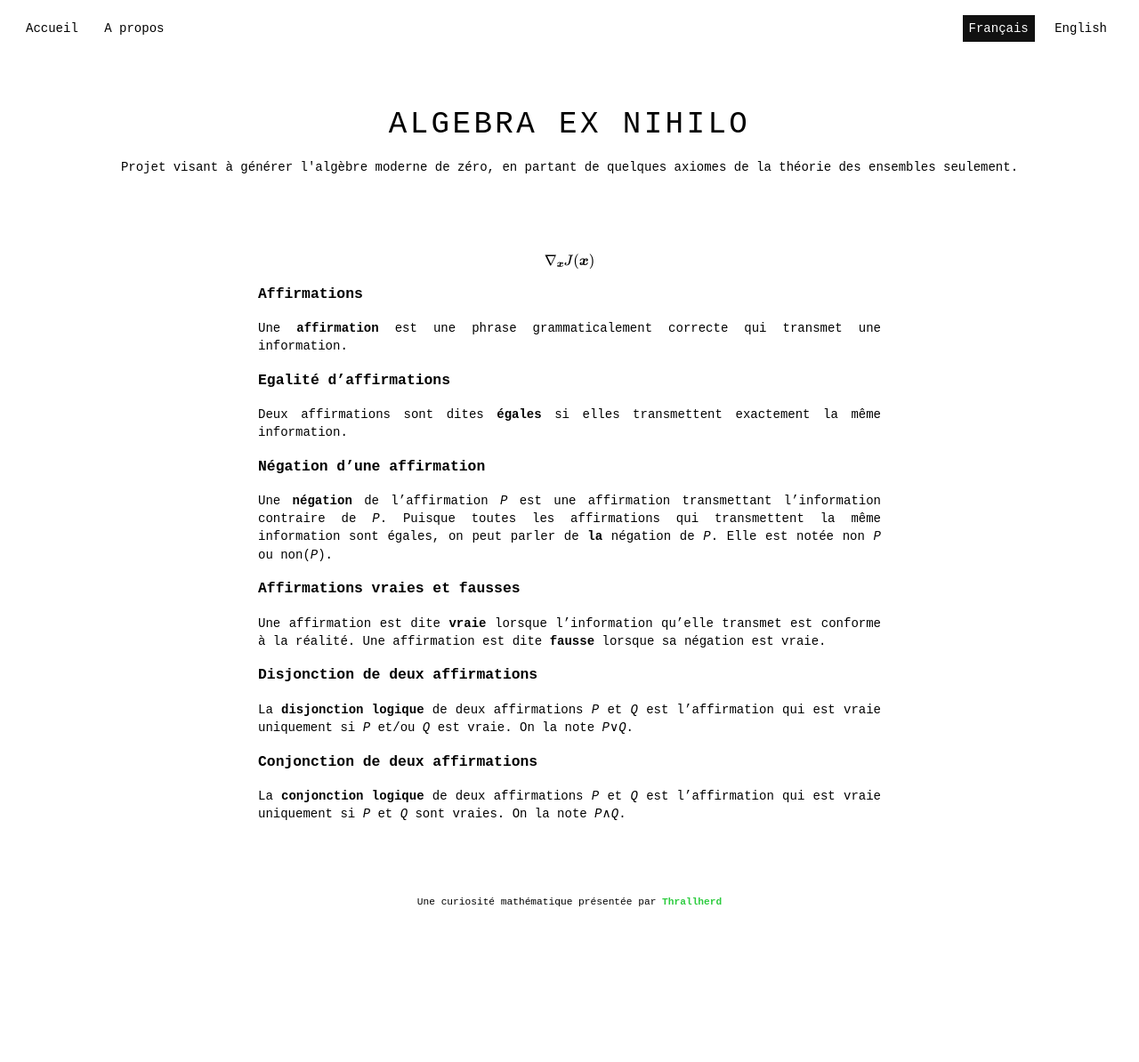
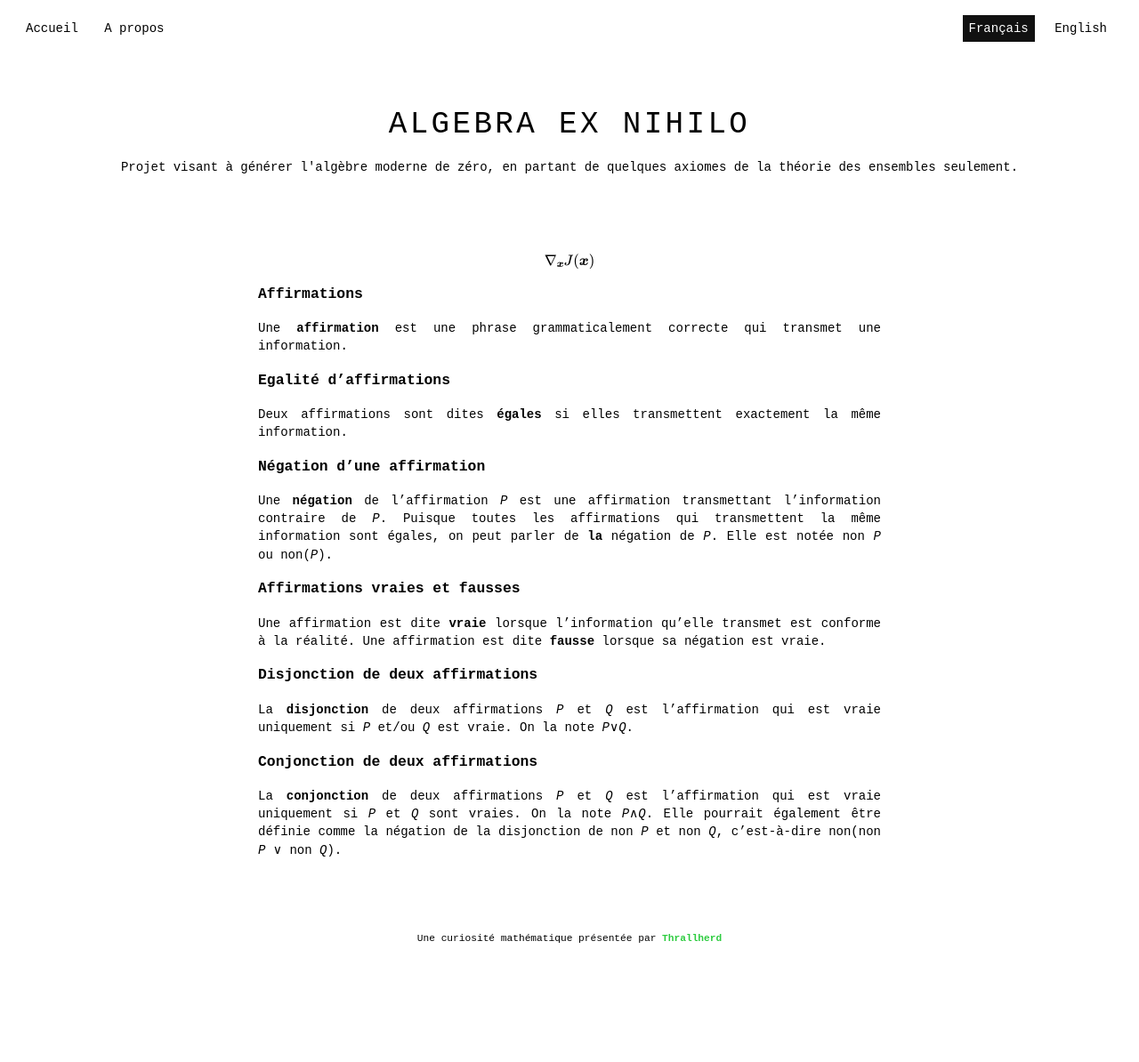
Before and after one commit to Thrallherd/AlgebraExNihilo, a Jekyll site: the page built from basic_def.md, in a window 1280 px wide. Shown: the whole page at 89% size. Built offline with Jekyll 4.4.1, drawn with Linux system fonts in a browser that asks for light colours; formulas are drawn with MathJax 3; before the commit the page ends 1154 px from its top, so only the background shows below that.

Commit message:
Update basic_def.md

```diff
--- a/basic_def.md
+++ b/basic_def.md
@@ -22,7 +22,7 @@ Une **négation** de l'affirmation _P_ est une affirmation transmettant l'inform
 Une affirmation est dite **vraie** lorsque l'information qu'elle transmet est conforme à la réalité. Une affirmation est dite **fausse** lorsque sa négation est vraie.
 
 ### Disjonction de deux affirmations
-La **disjonction logique** de deux affirmations _P_ et _Q_ est l'affirmation qui est vraie uniquement si _P_ et/ou _Q_ est vraie. On la note _P_&#8744;_Q_.
+La **disjonction** de deux affirmations _P_ et _Q_ est l'affirmation qui est vraie uniquement si _P_ et/ou _Q_ est vraie. On la note _P_&#8744;_Q_.
 
 ### Conjonction de deux affirmations
-La **conjonction logique** de deux affirmations _P_ et _Q_ est l'affirmation qui est vraie uniquement si _P_ et _Q_ sont vraies. On la note _P_&#8743;_Q_.
+La **conjonction** de deux affirmations _P_ et _Q_ est l'affirmation qui est vraie uniquement si _P_ et _Q_ sont vraies. On la note _P_&#8743;_Q_. Elle pourrait également être définie comme la négation de la disjonction de non _P_ et non _Q_, c'est-à-dire non(non _P_ &#8744; non _Q_).
```
